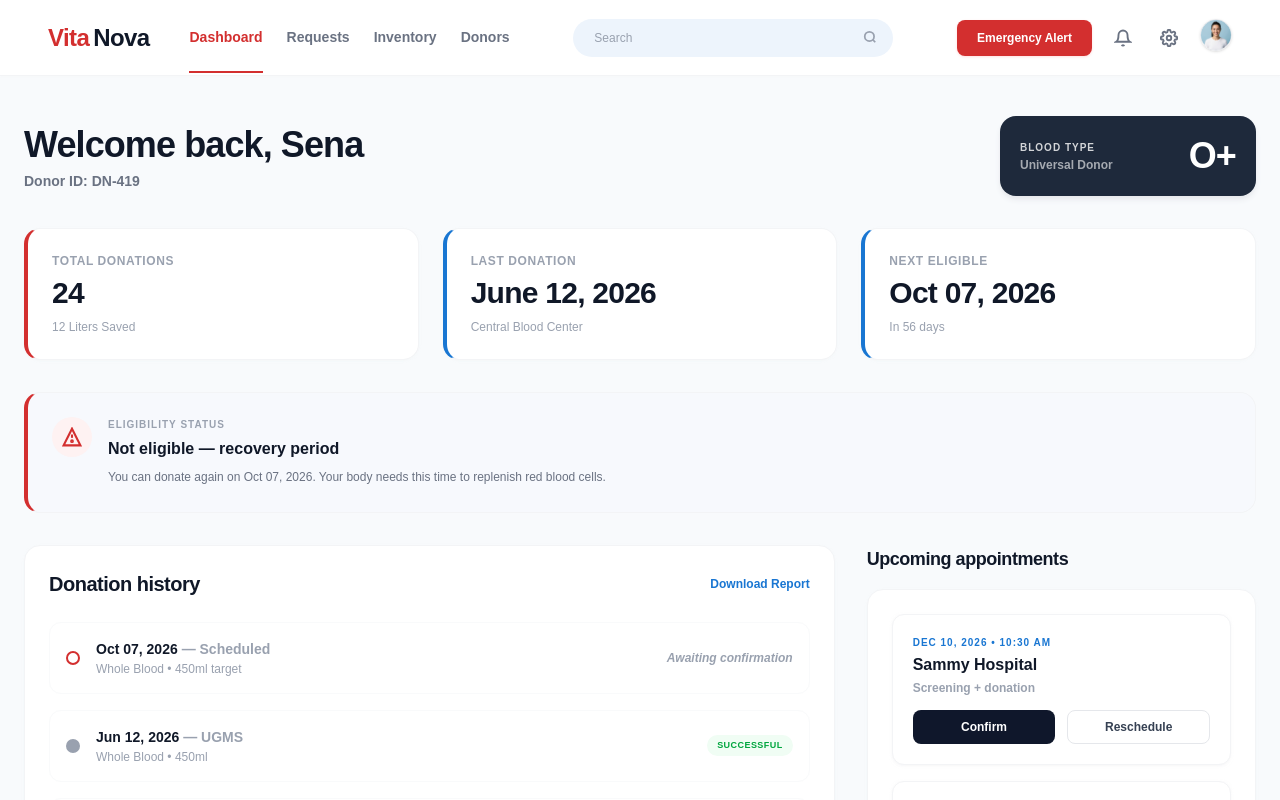
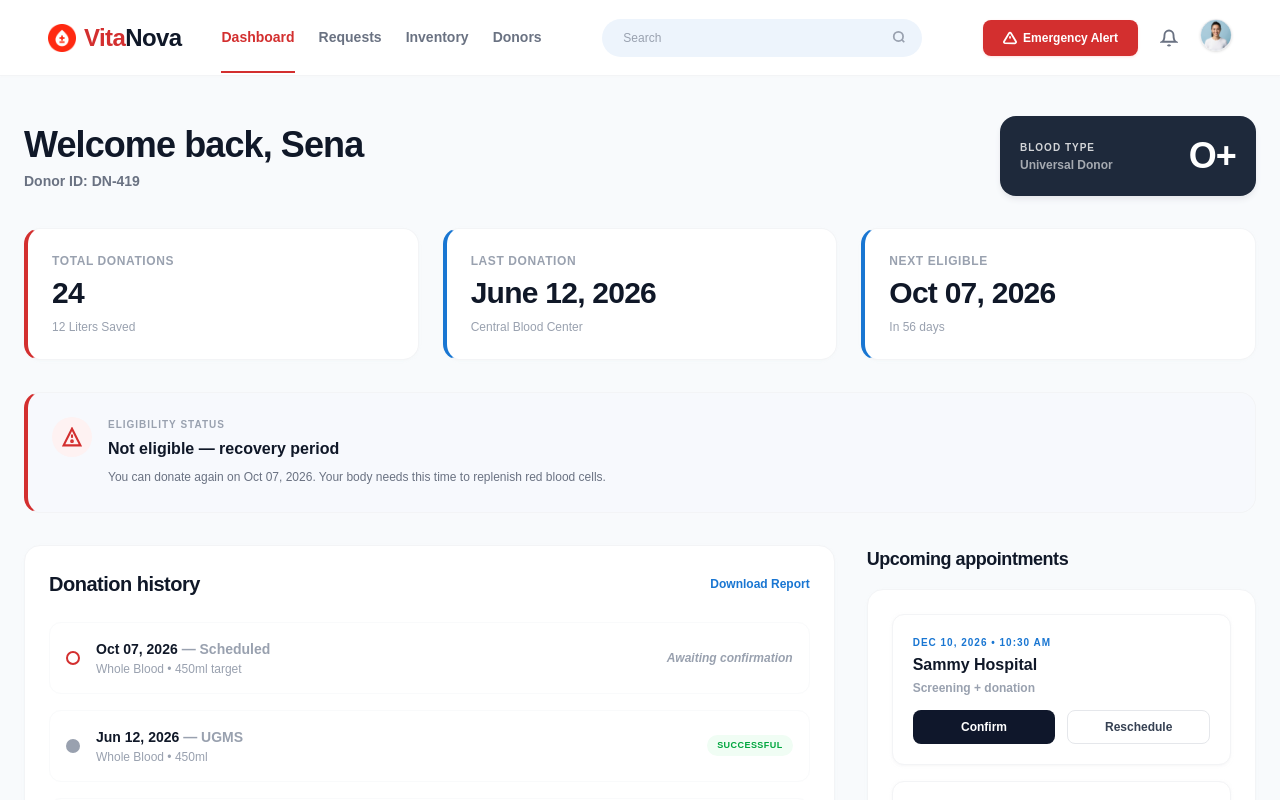
Before and after one commit to sammyyaws/VITANOVA, a Next.js app: page /donor in a window 1280 px wide. Shown: the top 800 px of the page. Built offline with nearby package versions, Linux system fonts and the light colour scheme.

Commit message:
Include brnad logo in dashboard navabr

```diff
--- a/app/components/dashboard/DashboardNavbar.tsx
+++ b/app/components/dashboard/DashboardNavbar.tsx
@@ -57,12 +57,22 @@ export default function DashboardNavbar({ userName, userRole, dashboardType }: D
   ];
 
   return (
-    <nav className="h-[76px] bg-white border-b border-gray-100 px-6 md:px-12 flex items-center justify-between sticky top-0 z-50 w-full shadow-sm shadow-gray-100/20">
+    <nav className="h-[76px] bg-white border-b border-gray-100 px-4 sm:px-6 md:px-12 flex items-center justify-between sticky top-0 z-50 w-full shadow-sm shadow-gray-100/20">
       {/* Brand logo & nav menu links */}
-      <div className="flex items-center gap-10">
-        <Link href="/" className="flex items-center gap-1 font-bold text-2xl cursor-pointer">
-          <span className="text-primary font-black tracking-tight">Vita</span>
-          <span className="text-gray-900 font-black tracking-tight">Nova</span>
+      <div className="flex items-center gap-4 md:gap-10 flex-shrink-0">
+        <Link href="/" className="flex items-center gap-2 font-bold text-xl sm:text-2xl cursor-pointer flex-shrink-0">
+          <Image
+            src="/vitanova512.png"
+            alt="VitaNova Logo"
+            width={28}
+            height={28}
+            className="rounded-md object-contain flex-shrink-0"
+            priority
+          />
+          <div>
+            <span className="text-primary font-black tracking-tight">Vita</span>
+            <span className="text-gray-900 font-black tracking-tight">Nova</span>
+          </div>
         </Link>
         <div className="hidden lg:flex items-center gap-6 text-sm font-semibold h-[76px]">
           {navItems.map((item, idx) => (
@@ -103,13 +113,18 @@ export default function DashboardNavbar({ userName, userRole, dashboardType }: D
       </div>
 
       {/* Right Side Controls */}
-      <div className="flex items-center gap-4">
+      <div className="flex items-center gap-2 sm:gap-4">
         {/* Emergency Alert Button */}
         <button
           onClick={() => alert("Emergency alert broadcasted to nearby blood banks and clinics!")}
-          className="bg-primary hover:bg-red-700 text-white font-bold text-xs px-5 py-2.5 rounded-lg shadow-sm shadow-red-100 transition-all hover:-translate-y-0.5 cursor-pointer"
+          className="bg-primary hover:bg-red-700 text-white font-bold text-xs px-3 sm:px-5 py-2.5 rounded-lg shadow-sm shadow-red-100 transition-all hover:-translate-y-0.5 cursor-pointer flex items-center gap-1.5"
         >
-          {t("Emergency Alert") || "Emergency Alert"}
+          <svg viewBox="0 0 24 24" width="14" height="14" fill="none" stroke="currentColor" strokeWidth="3" className="flex-shrink-0">
+            <path d="M10.29 3.86L1.82 18a2 2 0 0 0 1.71 3h16.94a2 2 0 0 0 1.71-3L13.71 3.86a2 2 0 0 0-3.42 0z" />
+            <line x1="12" y1="9" x2="12" y2="13" />
+            <line x1="12" y1="17" x2="12.01" y2="17" />
+          </svg>
+          <span className="hidden sm:inline">{t("Emergency Alert") || "Emergency Alert"}</span>
         </button>
 
         {/* Notifications Icon */}
@@ -123,17 +138,7 @@ export default function DashboardNavbar({ userName, userRole, dashboardType }: D
           </svg>
         </button>
 
-        {/* Gear Icon (Settings) */}
-        <button
-          onClick={() => setProfileDropdownOpen(!profileDropdownOpen)}
-          className="text-gray-500 hover:text-gray-900 p-1.5 rounded-lg hover:bg-gray-50 cursor-pointer"
-          aria-label="Settings"
-        >
-          <svg viewBox="0 0 24 24" width="18" height="18" fill="none" stroke="currentColor" strokeWidth="2.5">
-            <circle cx="12" cy="12" r="3" />
-            <path d="M19.4 15a1.65 1.65 0 0 0 .33 1.82l.06.06a2 2 0 1 1-2.83 2.83l-.06-.06a1.65 1.65 0 0 0-1.82-.33 1.65 1.65 0 0 0-1 1.51V21a2 2 0 0 1-4 0v-.09A1.65 1.65 0 0 0 9 19.4a1.65 1.65 0 0 0-1.82.33l-.06.06a2 2 0 1 1-2.83-2.83l.06-.06a1.65 1.65 0 0 0 .33-1.82 1.65 1.65 0 0 0-1.51-1H3a2 2 0 0 1 0-4h.09A1.65 1.65 0 0 0 4.6 9a1.65 1.65 0 0 0-.33-1.82l-.06-.06a2 2 0 1 1 2.83-2.83l.06.06a1.65 1.65 0 0 0 1.82.33H9a1.65 1.65 0 0 0 1-1.51V3a2 2 0 0 1 4 0v.09a1.65 1.65 0 0 0 1 1.51 1.65 1.65 0 0 0 1.82-.33l.06-.06a2 2 0 1 1 2.83 2.83l-.06.06a1.65 1.65 0 0 0-.33 1.82V9a1.65 1.65 0 0 0 1.51 1H21a2 2 0 0 1 0 4h-.09a1.65 1.65 0 0 0-1.51 1z" />
-          </svg>
-        </button>
+
 
         {/* User Profile Avatar Picture */}
         <div className="relative" ref={dropdownRef}>
```
